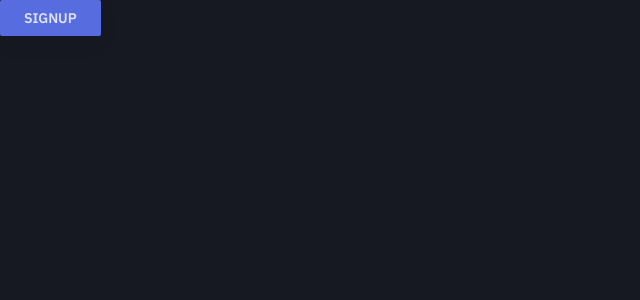
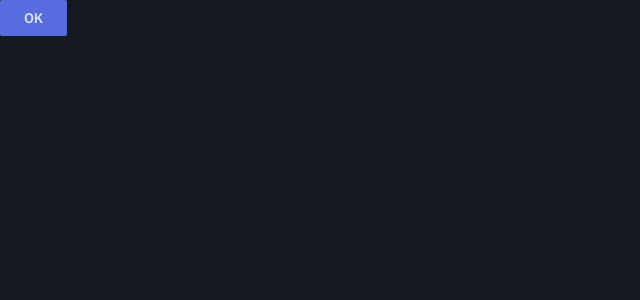
Before and after one commit to syawal2kalii/react-intermediate-cube, a React (Create React App) app: page / in a window 1280 px wide. Shown: the top 300 px of the page, without its empty margins (0-640 px from the left). Built offline with nearby package versions, Linux system fonts and the light colour scheme.

Commit message:
3_alt_convert_button

```diff
--- a/src/elements/Button.js
+++ b/src/elements/Button.js
@@ -1,22 +1,13 @@
 import React from 'react'
 import propTypes from 'prop-types'
 export default function Button(props) {
-    const className=['button'];
-    if(props.isPrimary)
-        className.push('button-primary');
-    if(props.isWideMobile)
-        className.push('button-wide-mobile');
-    if(props.isSmall)
-        className.push('button-sm');
+    const {className}=props;
     return (
-
         <div>
-            <button className={className.join(" ")}>{props.children}</button>
+            <button className={className}>OK</button>
         </div>
     )
     Button.propTypes = {
-        isPrimary:propTypes.bool,
-        isWideMobile:propTypes.bool,
-        isSmall:propTypes.bool
-    };
+        isPrimary:propTypes.string,
+       };
 }
--- a/src/scenes/Homepage.js
+++ b/src/scenes/Homepage.js
@@ -4,7 +4,7 @@ import Btn from 'elements/Button'
 export default function Homepage() {
     return (
         <div>
-            <Btn isPrimary isSmall isWideMobile>Signup</Btn>
+            <Btn className="button button-primary button-sm button-wide-mobile "></Btn>
         </div>
     )
 }
```
